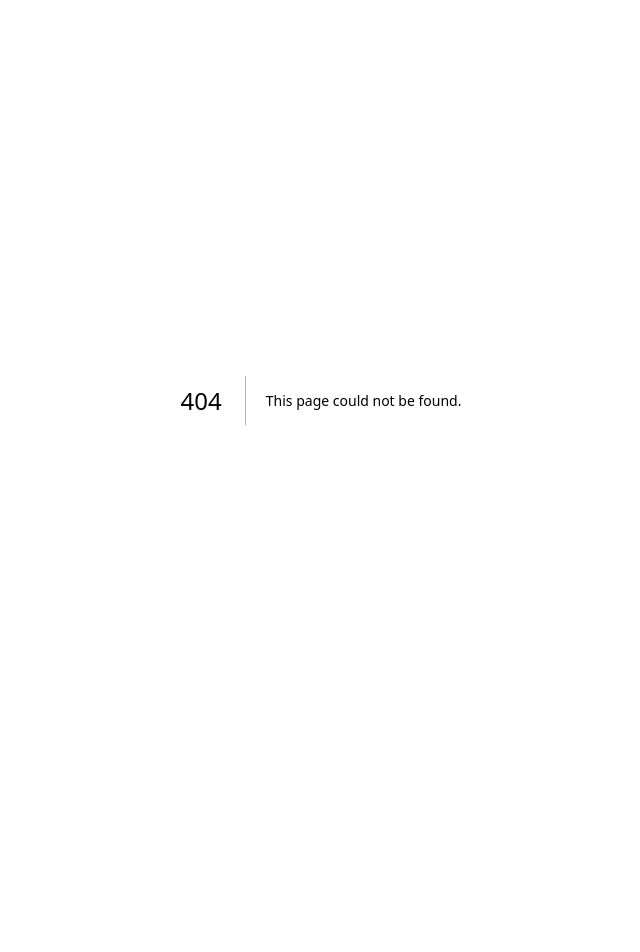
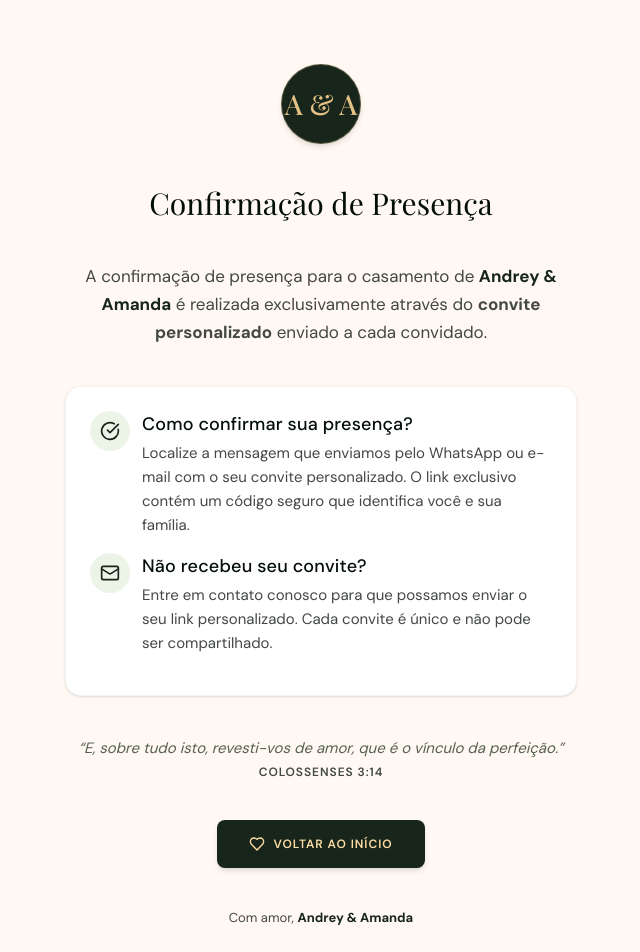
Before and after one commit to MaiaAndrey31/Casamento, a Next.js app: page /confirmar-presenca in a window 1280 px wide. Before the commit this address had no page. Shown: the top 952 px of the page, without its empty margins (319-959 px from the left). Before the commit the page ends 800 px from the top, so only its background shows below. Built offline with nearby package versions, Linux system fonts and the light colour scheme; a web font is replaced by a local one.

Commit message:
RSVPAdjust

```diff
--- /dev/null
+++ b/src/app/confirmar-presenca/page.tsx
@@ -0,0 +1,93 @@
+import Link from 'next/link';
+import { Heart, Mail, CheckCircle } from 'lucide-react';
+import { WEDDING_CONFIG } from '@/config/wedding';
+
+/**
+ * Página Pública de Confirmação de Presença — /confirmar-presenca
+ *
+ * Esta página NÃO permite confirmar presença diretamente.
+ * A confirmação é realizada exclusivamente através do convite personalizado
+ * enviado aos convidados, que contém um token seguro de acesso.
+ *
+ * Objetivo: orientar visitantes que acessaram esta rota sem um link válido,
+ * mantendo a segurança do fluxo de RSVP e a identidade visual do casamento.
+ */
+export default function ConfirmarPresencaPage() {
+	return (
+		<main className="flex min-h-screen flex-col items-center justify-center bg-surface px-gutter py-space-2xl">
+			<div className="w-full max-w-lg space-y-space-xl text-center">
+				{/* Monograma */}
+				<div className="mx-auto flex h-20 w-20 items-center justify-center rounded-full border border-tertiary-fixed-dim/30 bg-primary-container shadow-md">
+					<span className="text-headline-md text-tertiary-fixed-dim">
+						{WEDDING_CONFIG.monogram}
+					</span>
+				</div>
+
+				{/* Título */}
+				<h1 className="text-headline-lg-mobile text-primary md:text-headline-lg">
+					Confirmação de Presença
+				</h1>
+
+				{/* Mensagem principal */}
+				<p className="text-body-lg leading-relaxed text-on-surface-variant">
+					A confirmação de presença para o casamento de{' '}
+					<strong className="text-primary-container">{WEDDING_CONFIG.coupleNames}</strong>{' '}
+					é realizada exclusivamente através do <strong>convite personalizado</strong> enviado a cada convidado.
+				</p>
+
+				{/* Card informativo */}
+				<div className="rounded-xl border border-outline-variant/20 bg-surface-container-lowest p-space-lg shadow-sm text-left">
+					<div className="mb-space-md flex items-start gap-3">
+						<div className="flex h-10 w-10 shrink-0 items-center justify-center rounded-full bg-secondary-container/50">
+							<CheckCircle size={20} className="text-primary-container" />
+						</div>
+						<div>
+							<h3 className="text-title-md text-primary">Como confirmar sua presença?</h3>
+							<p className="mt-space-xs text-body-md text-on-surface-variant">
+								Localize a mensagem que enviamos pelo WhatsApp ou e-mail com o seu convite personalizado.
+								O link exclusivo contém um código seguro que identifica você e sua família.
+							</p>
+						</div>
+					</div>
+
+					<div className="mb-space-md flex items-start gap-3">
+						<div className="flex h-10 w-10 shrink-0 items-center justify-center rounded-full bg-secondary-container/50">
+							<Mail size={20} className="text-primary-container" />
+						</div>
+						<div>
+							<h3 className="text-title-md text-primary">Não recebeu seu convite?</h3>
+							<p className="mt-space-xs text-body-md text-on-surface-variant">
+								Entre em contato conosco para que possamos enviar o seu link personalizado.
+								Cada convite é único e não pode ser compartilhado.
+							</p>
+						</div>
+					</div>
+				</div>
+
+				{/* Versículo */}
+				<div className="space-y-space-xs">
+					<p className="text-body-md italic text-secondary">
+						&ldquo;{WEDDING_CONFIG.heroVerse}&rdquo;
+					</p>
+					<p className="text-label-md uppercase tracking-widest text-on-surface-variant">
+						{WEDDING_CONFIG.heroVerseReference}
+					</p>
+				</div>
+
+				{/* CTA para voltar ao início */}
+				<Link
+					href="/"
+					className="inline-flex items-center gap-2 rounded-md bg-primary-container px-8 py-4 text-label-md uppercase tracking-widest text-tertiary-fixed shadow-md transition-all hover:bg-secondary hover:shadow-lg focus:outline-none focus:ring-2 focus:ring-tertiary-fixed-dim focus:ring-offset-2 focus:ring-offset-surface"
+				>
+					<Heart size={16} />
+					Voltar ao Início
+				</Link>
+
+				{/* Assinatura */}
+				<p className="text-body-sm text-on-surface-variant">
+					Com amor, <strong className="text-primary-container">{WEDDING_CONFIG.coupleNames}</strong>
+				</p>
+			</div>
+		</main>
+	);
+}
```
